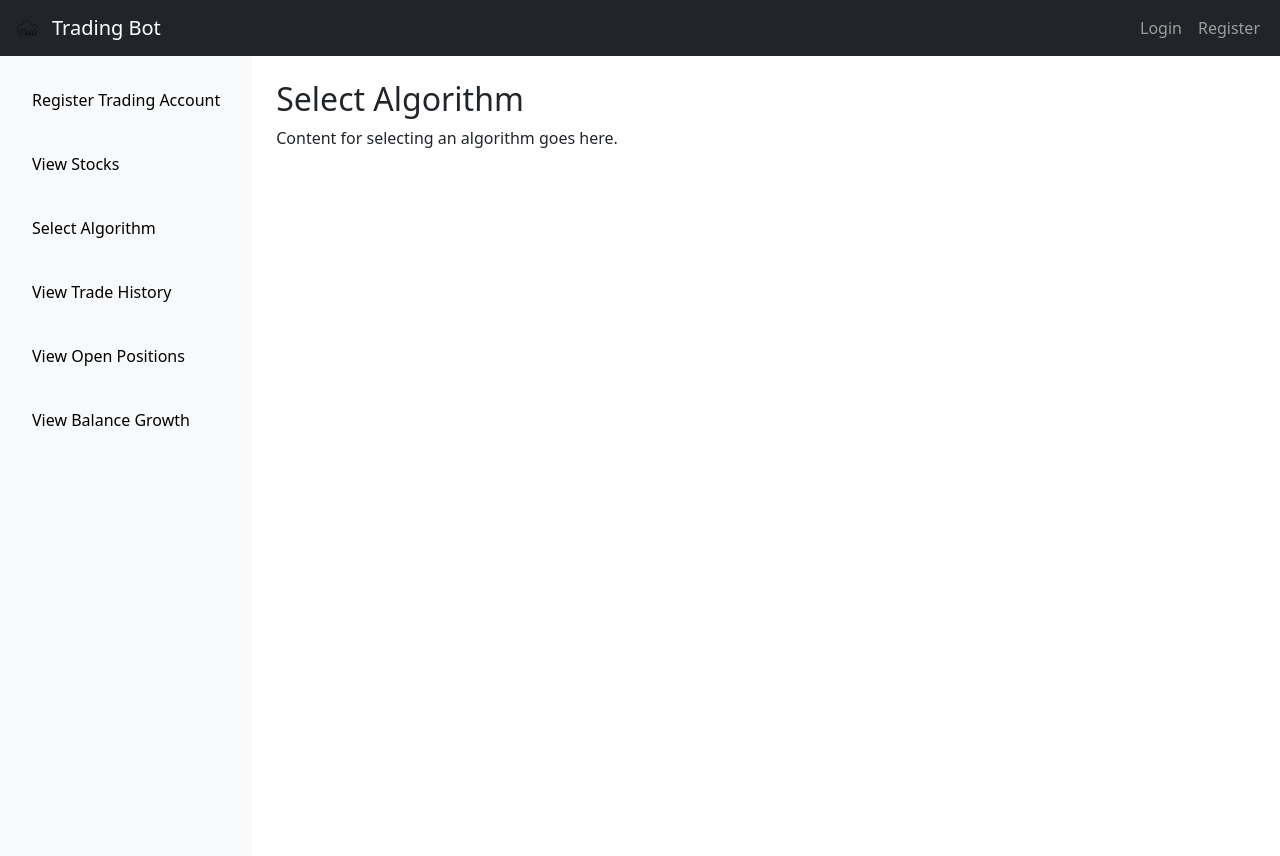
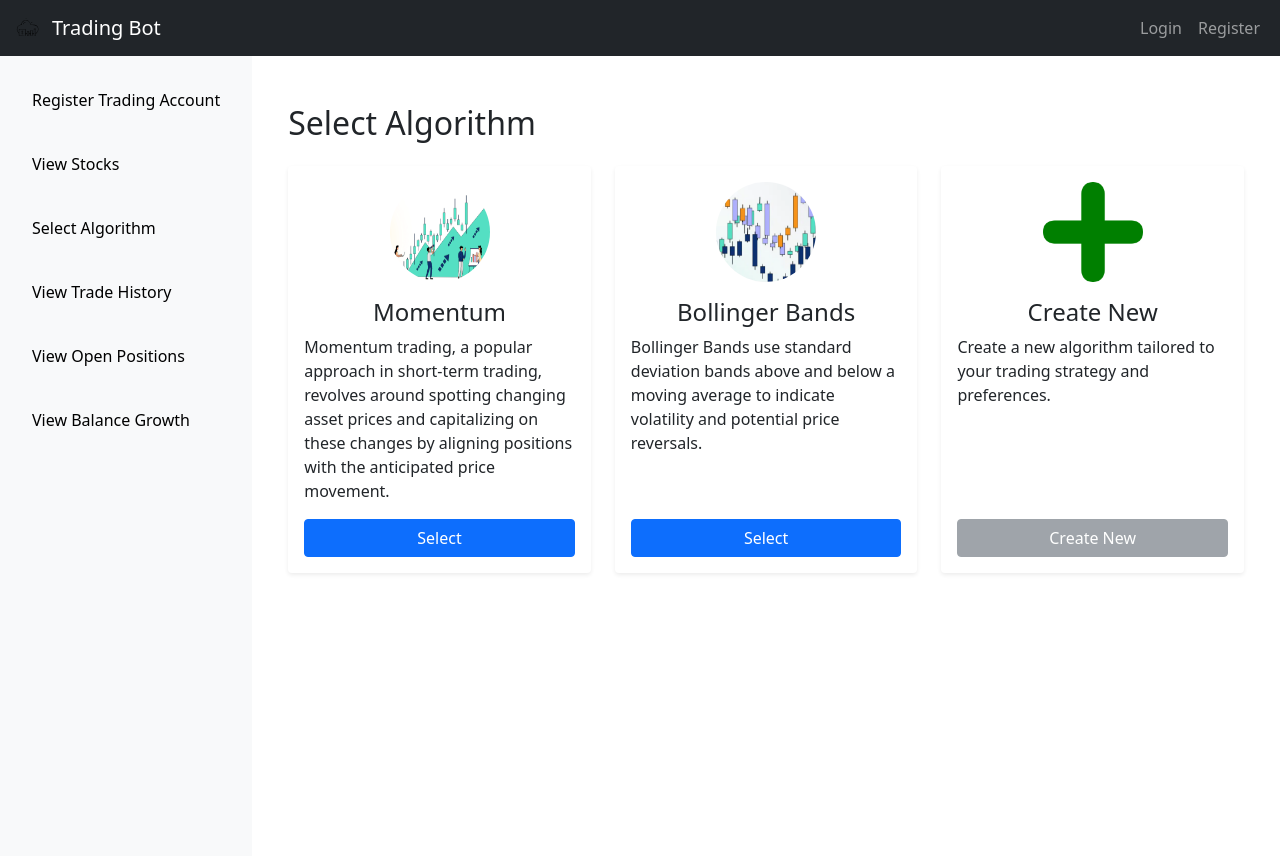
Before and after one commit to Alex-Teodosiu/trading-bot-web-app, a Flask app: page /select_algorithm in a window 1280 px wide. Run offline with Flask 2, Linux system fonts and the light colour scheme; some libraries are stand-ins or nearby versions.

Commit message:
Upgraded algorithm page

```diff
--- a/app.py
+++ b/app.py
@@ -1,5 +1,6 @@
 from flask import Flask
 import os
+from controller.algorithm_controller import algorithm_bp
 
 app = Flask(__name__)
 
@@ -11,5 +12,7 @@ from routes import *
 
 # initialize_routes(app)
 
+app.register_blueprint(algorithm_bp)
+
 if __name__ == '__main__':
     app.run()
--- /dev/null
+++ b/controller/algorithm_controller.py
@@ -0,0 +1,99 @@
+from flask import Blueprint, request, jsonify, session, render_template, current_app
+import requests
+
+algorithm_bp = Blueprint('algorithm_bp', __name__)
+
+def select_algorithm_page():
+    return render_template('pages/select_algorithm.html')
+
+@algorithm_bp.route('/algorithm/save-algorithm-run', methods=['POST'])
+def save_algorithm_run():
+    data = request.json
+    user_id = session.get('user_id')
+    symbol = data.get('symbol')
+    algorithm_name = data.get('algorithm_name')
+    time_stamp = data.get('time_stamp')
+    print(f"User ID: {user_id}, Symbol: {symbol}, Algorithm Name: {algorithm_name}, Time Stamp: {time_stamp}")
+
+    if not user_id:
+        return jsonify({'error': 'User not authenticated'}), 401
+
+#current_app.config['AUTH_SERVER_URL'] + '
+    url = current_app.config['AUTH_SERVER_URL'] + '/algorithm/save-algorithm-run'
+    payload = {
+        "user_id": user_id,
+        "symbol": symbol,
+        "algorithm_name": algorithm_name,
+        "time_stamp": time_stamp
+    }
+    print(f"Payload: {payload}")
+
+    response = requests.post(url, json=payload)
+
+    if response.status_code == 200:
+        return jsonify(response.json()), 200
+    else:
+        return jsonify({'error': 'Failed to save algorithm run'}), response.status_code
+
+
+
+@algorithm_bp.route('/algorithm/load-running-algorithms', methods=['GET'])
+def load_running_algorithms():
+    user_id = session.get('user_id')
+    if not user_id:
+        return jsonify({'error': 'User not authenticated'}), 401
+
+    url = current_app.config['AUTH_SERVER_URL'] + '/algorithm/get-all-algorithms-by-user'
+    payload = {
+        "user_id": user_id
+    }
+
+    response = requests.get(url, json=payload)
+
+    if response.status_code != 200:
+        return jsonify({'error': 'Failed to fetch running algorithms'}), response.status_code
+
+    response_data = response.json()
+
+    if not isinstance(response_data, list):
+        return jsonify({'error': 'Unexpected response format from server'}), 500
+
+    formatted_algorithms = [
+        {
+            "algorithm": algo.get('algorithm_name'),
+            "symbol": algo.get('symbol'),
+            "timestamp": algo.get('time_stamp')
+        }
+        for algo in response_data
+    ]
+
+    if not formatted_algorithms:
+        return jsonify({"running_algorithms": []}), 200
+
+    return jsonify({"running_algorithms": formatted_algorithms}), 200
+
+
+
+@algorithm_bp.route('/algorithm/stop-algorithm', methods=['DELETE'])
+def stop_algorithm():
+    data = request.json
+    user_id = data.get('user_id')
+    symbol = data.get('symbol')
+    algorithm_name = data.get('algorithm_name')
+
+    if not user_id:
+        return jsonify({'error': 'User not authenticated'}), 401
+
+    url = current_app.config['AUTH_SERVER_URL'] + '/algorithm/stop-algorithm'
+    payload = {
+        "user_id": user_id,
+        "symbol": symbol,
+        "algorithm_name": algorithm_name
+    }
+
+    response = requests.delete(url, json=payload)
+
+    if response.status_code == 200:
+        return jsonify(response.json()), 200
+    else:
+        return jsonify({'error': 'Failed to stop algorithm'}), response.status_code
--- a/routes.py
+++ b/routes.py
@@ -1,6 +1,6 @@
 from flask import send_from_directory, render_template, redirect, url_for, session, flash
 from app import app
-from controller import auth_controller, user_controller, trading_account_controller, position_controller, balance_controller
+from controller import auth_controller, user_controller, trading_account_controller, position_controller, balance_controller, algorithm_controller
 import os
 # from controller.stock_controller import stocks_blueprint
 
@@ -44,7 +44,7 @@ def view_stocks():
 
 @app.route('/select_algorithm')
 def select_algorithm():
-    return render_template('pages/select_algorithm.html', signed_in=True)
+    return algorithm_controller.select_algorithm_page()
 
 @app.route('/view_open_positions', methods=['GET', 'POST'])
 def view_open_positions():
--- /dev/null
+++ b/static/bootstrap/css/custom.css
@@ -0,0 +1,25 @@
+.card {
+    transition: transform 0.3s, box-shadow 0.3s;
+}
+
+.card:hover {
+    transform: translateY(-10px);
+    box-shadow: 0 20px 30px rgba(0, 0, 0, 0.1);
+}
+
+.card-header {
+    border-bottom: none;
+}
+
+.modal-dialog {
+    display: flex;
+    align-items: flex-end;
+    justify-content: center;
+    min-height: calc(100% - 400px);
+}
+
+@media (max-width: 576px) {
+    .modal-dialog {
+        min-height: calc(100% - 200px);
+    }
+}
--- /dev/null
+++ b/static/bootstrap/js/select_algorithm.js
@@ -0,0 +1,158 @@
+document.addEventListener('DOMContentLoaded', function () {
+    var algorithmModal = new bootstrap.Modal(document.getElementById('algorithmModal'));
+    var algorithmModalLabel = document.getElementById('algorithmModalLabel');
+    var runAlgorithmButton = document.getElementById('runAlgorithmButton');
+    var algorithmContainer = document.querySelector('.new-algorithm-container');
+    var selectedAlgorithm = '';
+
+    // Load running algorithms on page load
+    fetch('/algorithm/load-running-algorithms', {
+        method: 'GET',
+        headers: {
+            'Content-Type': 'application/json'
+        }
+    })
+    .then(response => response.json())
+    .then(data => {
+        console.log('Running algorithms:', data);
+
+        data.running_algorithms.forEach(algorithm => {
+            // Create a new card for each running algorithm
+            var newCard = document.createElement('div');
+            newCard.className = 'col-md-4 mb-4';
+            newCard.innerHTML = `
+                <div class="card h-100 shadow-sm border-0">
+                    <div class="card-body d-flex flex-column">
+                        <h4 class="card-title text-center">${algorithm.algorithm}</h4>
+                        <p class="flex-grow-1">Symbol: ${algorithm.symbol}</p>
+                        <p>Running since: ${algorithm.timestamp}</p>
+                        <div class="d-grid gap-2 mt-auto">
+                            <button class="btn btn-danger stop-algorithm-button" data-algorithm="${algorithm.algorithm}" data-symbol="${algorithm.symbol}">Stop Algorithm</button>
+                        </div>
+                    </div>
+                </div>
+            `;
+
+            // Append the new card to the container
+            algorithmContainer.appendChild(newCard);
+
+            // Add event listener to the stop button
+            var stopButton = newCard.querySelector('.stop-algorithm-button');
+            stopButton.addEventListener('click', function () {
+                stopAlgorithm(newCard, algorithm.algorithm, algorithm.symbol);
+            });
+        });
+    })
+    .catch((error) => {
+        console.error('Error loading running algorithms:', error);
+        alert('Failed to load running algorithms. Please try again later.');
+    });
+
+    document.getElementById('algorithmModal').addEventListener('show.bs.modal', function (event) {
+        var button = event.relatedTarget;
+        selectedAlgorithm = button.getAttribute('data-algorithm');
+        algorithmModalLabel.textContent = 'Run ' + selectedAlgorithm + ' Algorithm';
+    });
+
+    runAlgorithmButton.addEventListener('click', function () {
+        var symbol = document.getElementById('algorithmSymbol').value;
+
+        // Check if the symbol input is empty
+        if (!symbol) {
+            alert('Please enter a symbol.');
+            return;
+        }
+
+        // Prepare the request payload
+        var payload = {
+            user_id: 'd811a8c7-3b77-46d9-873f-e471b8f5935b',
+            symbol: symbol,
+            algorithm_name: selectedAlgorithm,
+            time_stamp: new Date().toISOString().split('T')[0]
+        };
+
+        // Send the request to the backend
+        fetch('/algorithm/save-algorithm-run', {
+            method: 'POST',
+            headers: {
+                'Content-Type': 'application/json'
+            },
+            body: JSON.stringify(payload)
+        })
+        .then(response => response.json())
+        .then(data => {
+            console.log('Success:', data);
+
+            // Create a new card for the running algorithm
+            var newCard = document.createElement('div');
+            newCard.className = 'col-md-4 mb-4';
+            newCard.innerHTML = `
+                <div class="card h-100 shadow-sm border-0">
+                    <div class="card-body d-flex flex-column">
+                        <h4 class="card-title text-center">${selectedAlgorithm}</h4>
+                        <p class="flex-grow-1">Symbol: ${symbol}</p>
+                        <p>Running since: ${new Date().toLocaleString()}</p>
+                        <div class="d-grid gap-2 mt-auto">
+                            <button class="btn btn-danger stop-algorithm-button" data-algorithm="${selectedAlgorithm}" data-symbol="${symbol}">Stop Algorithm</button>
+                        </div>
+                    </div>
+                </div>
+            `;
+
+            // Append the new card to the container
+            algorithmContainer.appendChild(newCard);
+
+            // Close the modal after running the algorithm
+            algorithmModal.hide();
+
+            // Ensure modal backdrop is removed
+            document.body.classList.remove('modal-open');
+            document.querySelector('.modal-backdrop').remove();
+
+            // Add event listener to the stop button
+            var stopButton = newCard.querySelector('.stop-algorithm-button');
+            stopButton.addEventListener('click', function () {
+                stopAlgorithm(newCard, selectedAlgorithm, symbol);
+            });
+        })
+        .catch((error) => {
+            console.error('Error:', error);
+            alert('Failed to run algorithm. Please try again later.');
+        });
+    });
+
+    // Create new algorithm (placeholder functionality)
+    document.getElementById('createNewAlgorithmButton').addEventListener('click', function () {
+        alert('This functionality is coming soon!');
+    });
+
+    // Function to stop the algorithm
+    function stopAlgorithm(cardElement, algorithmName, symbol) {
+        // Prepare the request payload
+        var payload = {
+            user_id: 'd811a8c7-3b77-46d9-873f-e471b8f5935b',
+            symbol: symbol,
+            algorithm_name: algorithmName
+        };
+
+        // Send the request to the backend
+        fetch('/algorithm/stop-algorithm', {
+            method: 'DELETE',
+            headers: {
+                'Content-Type': 'application/json'
+            },
+            body: JSON.stringify(payload)
+        })
+        .then(response => response.json())
+        .then(data => {
+            console.log('Algorithm stopped:', data);
+            alert('Algorithm has been stopped.');
+            // Remove the card from the DOM
+            cardElement.remove();
+        })
+        .catch((error) => {
+            console.error('Error stopping algorithm:', error);
+            alert('Failed to stop the algorithm. Please try again later.');
+        });
+    }
+});
--- a/templates/base_sidebar.html
+++ b/templates/base_sidebar.html
@@ -4,6 +4,7 @@
     <meta charset="utf-8">
     <meta name="viewport" content="width=device-width, initial-scale=1, shrink-to-fit=no">
     <title>{% block title %}Trading Bot{% endblock %}</title>
+    <link rel="stylesheet" href="{{ url_for('static', filename='bootstrap/css/custom.css') }}">
     <link rel="stylesheet" href="{{ url_for('static', filename='bootstrap/css/bootstrap.min.css') }}">
     <link rel="shortcut icon" href="{{ url_for('static', filename='favicon.ico') }}">
     <style>
--- a/templates/pages/select_algorithm.html
+++ b/templates/pages/select_algorithm.html
@@ -2,7 +2,97 @@
 
 {% block title %}Select Algorithm - Trading Bot{% endblock %}
 
+{% block styles %}
+<link rel="stylesheet" href="https://cdn.jsdelivr.net/npm/bootstrap@5.1.3/dist/css/bootstrap.min.css">
+<link rel="stylesheet" href="{{ url_for('static', filename='bootstrap/css/custom.css') }}">
+{% endblock %}
+
 {% block content %}
-<h2>Select Algorithm</h2>
-<p>Content for selecting an algorithm goes here.</p>
+<div class="container mt-4">
+    <h2 class="mb-4">Select Algorithm</h2>
+    <div class="row algorithm-container">
+        <!-- Algorithm: Momentum -->
+        <div class="col-md-4 mb-4">
+            <div class="card h-100 shadow-sm border-0">
+                <div class="card-body d-flex flex-column">
+                    <div class="text-center mb-3">
+                        <img src="{{ url_for('static', filename='images/momentum.png') }}" class="rounded-circle img-fluid" alt="Algorithm Image" style="width: 100px; height: 100px;">
+                    </div>
+                    <h4 class="card-title text-center">Momentum</h4>
+                    <p class="flex-grow-1">Momentum trading, a popular approach in short-term trading, revolves around spotting changing asset prices and capitalizing on these changes by aligning positions with the anticipated price movement.</p>
+                    <div class="d-grid gap-2 mt-auto">
+                        <button class="btn btn-primary" data-bs-toggle="modal" data-bs-target="#algorithmModal" data-algorithm="Momentum">Select</button>
+                    </div>
+                </div>
+            </div>
+        </div>
+        <!-- Algorithm: Bollinger Bands -->
+        <div class="col-md-4 mb-4">
+            <div class="card h-100 shadow-sm border-0">
+                <div class="card-body d-flex flex-column">
+                    <div class="text-center mb-3">
+                        <img src="{{ url_for('static', filename='images/bollinger.png') }}" class="rounded-circle img-fluid" alt="Algorithm Image" style="width: 100px; height: 100px;">
+                    </div>
+                    <h4 class="card-title text-center">Bollinger Bands</h4>
+                    <p class="flex-grow-1">Bollinger Bands use standard deviation bands above and below a moving average to indicate volatility and potential price reversals.</p>
+                    <div class="d-grid gap-2 mt-auto">
+                        <button class="btn btn-primary" data-bs-toggle="modal" data-bs-target="#algorithmModal" data-algorithm="Bollinger Bands">Select</button>
+                    </div>
+                </div>
+            </div>
+        </div>
+
+        <!-- Create New Algorithm (Disabled) -->
+        <div class="col-md-4 mb-4">
+            <div class="card h-100 shadow-sm border-0">
+                <div class="card-body d-flex flex-column">
+                    <div class="text-center mb-3">
+                        <img src="{{ url_for('static', filename='images/plus.png') }}" class="rounded-circle img-fluid" alt="Algorithm Image" style="width: 100px; height: 100px;">
+                    </div>
+                    <h4 class="card-title text-center">Create New</h4>
+                    <p class="flex-grow-1">Create a new algorithm tailored to your trading strategy and preferences.</p>
+                    <div class="d-grid gap-2 mt-auto">
+                        <button class="btn btn-secondary" id="createNewAlgorithmButton" disabled>Create New</button>
+                    </div>
+                </div>
+            </div>
+        </div>
+    </div>
+    <!-- Container for dynamically added algorithm cards -->
+    <div class="row mt-4 new-algorithm-container">
+    </div>
+</div>
+
+<!-- Modal -->
+<div class="modal fade" id="algorithmModal" tabindex="-1" aria-labelledby="algorithmModalLabel" aria-hidden="true">
+    <div class="modal-dialog">
+        <div class="modal-content">
+            <div class="modal-header">
+                <h5 class="modal-title" id="algorithmModalLabel">Run Algorithm</h5>
+                <button type="button" class="btn-close" data-bs-dismiss="modal" aria-label="Close"></button>
+            </div>
+            <div class="modal-body">
+                <form id="algorithmForm">
+                    <p>
+                        Enter the symbol you'd like the algorithm to run on.
+                        <br>
+                        The algorithm will make trades on this symbol.
+                    </p>
+                    <div class="mb-3">
+                        <label for="algorithmSymbol" class="form-label">Symbol</label>
+                        <input type="text" class="form-control" id="algorithmSymbol" placeholder="Enter symbol">
+                    </div>
+                    <div class="d-grid gap-2">
+                        <button type="button" class="btn btn-primary" id="runAlgorithmButton">Run Algorithm</button>
+                    </div>
+                </form>
+            </div>
+        </div>
+    </div>
+</div>
+
+<script src="https://code.jquery.com/jquery-3.6.0.min.js"></script>
+<script src="https://cdn.jsdelivr.net/npm/bootstrap@5.1.3/dist/js/bootstrap.bundle.min.js"></script>
+<script src="{{ url_for('static', filename='bootstrap/js/select_algorithm.js') }}"></script>
+
 {% endblock %}
```
Also changed, not shown: static/images/bollinger.png (added), static/images/momentum.png (added), static/images/plus.png (added).
